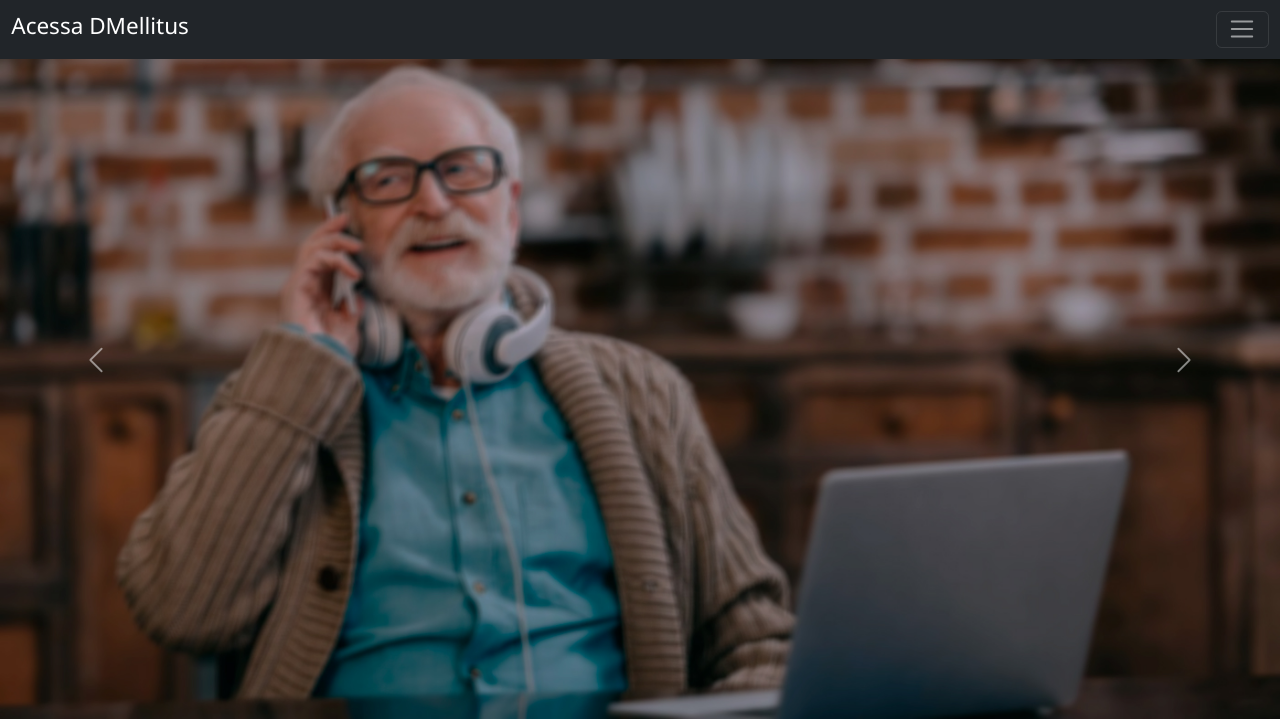
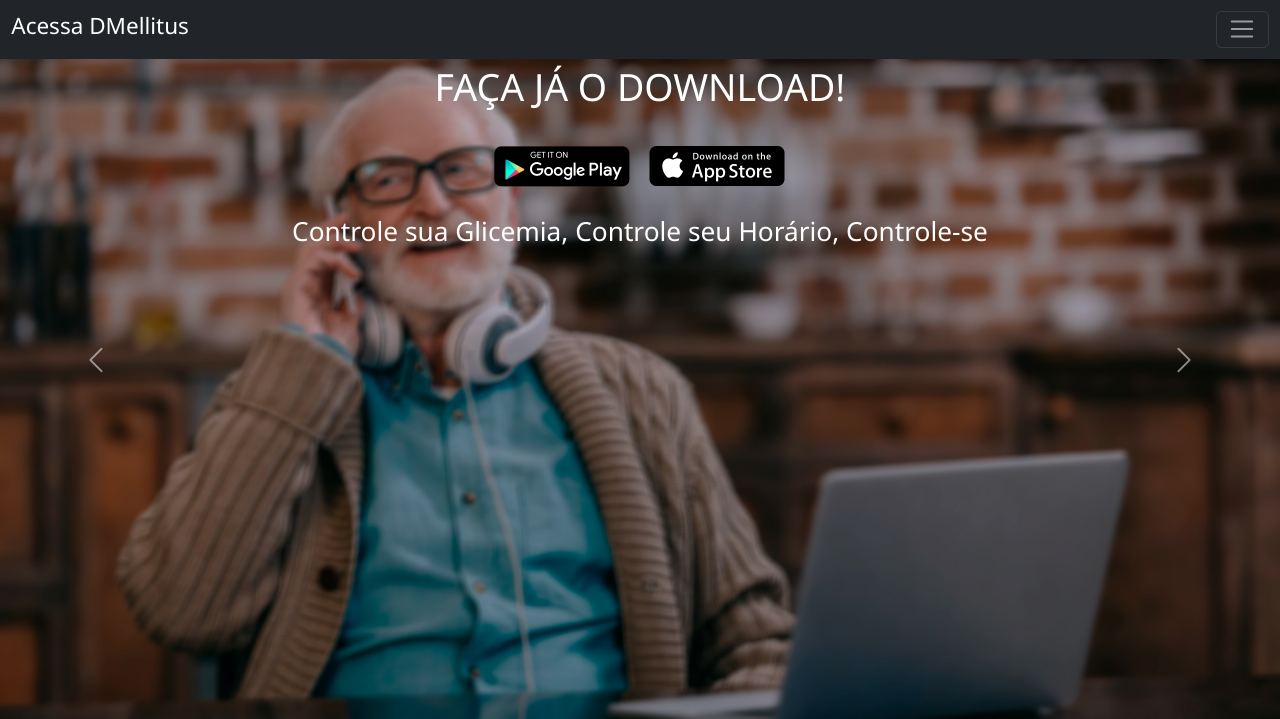
Before and after one commit to BiancaLouS/DMellitus, a PHP site: page / in a window 1280 px wide. Shown: the top 719 px of the page. Run offline with PHP 8.4, Linux system fonts and the light colour scheme; some libraries are stand-ins or nearby versions.

Commit message:
Adicionando novas imagens e finalizando carrossel principal

```diff
--- a/Css/estilo.css
+++ b/Css/estilo.css
@@ -171,3 +171,14 @@ footer ul.social-buttons li a i
 }
 
 /* Fim Configuração do Footer*/
+
+/* Carrossel Configs */
+
+.inlineIcone{
+    display: inline;
+
+}
+
+.textoBanner{
+    margin-bottom: 420px;
+}
--- a/download.php
+++ b/download.php
@@ -12,6 +12,7 @@
 <!-- botao download -->
 
 
+
   </main>
 </body>
 </html>
--- a/menu-header.php
+++ b/menu-header.php
@@ -59,7 +59,7 @@
 
                                 <li> <hr class="dropdown-divider"> </li>
 
-                                <li><a class="dropdown-item" href="#">O Cadastro   </a></li>
+                                <li><a class="dropdown-item" href="#"> O Cadastro </a></li>
 
                                 <li><a class="dropdown-item" href="#">Políticas e Termos de Uso</a></li>
 
@@ -84,19 +84,33 @@
         </div>
     </nav>
 
-    <!-- carousel do principal   -->
+    <!-- carousel do princiapl  -->
 
     <div id="carouselPrincipal" class="carousel slide carousel-fade" data-bs-ride="carousel">
 
             <div class="carousel-inner">
                     <div class="carousel-item active">
                         <img src="Img/IdosoModerno.jpg" class="d-block w-100" alt="Idoso usando aplicativo">
-                        <div class="carousel-caption d-none d-md-block"> </div>
+
+                        <!-- Texto do banner -->
+                        <div class="carousel-caption text-left textoBanner">
+                            <h1>FAÇA JÁ O DOWNLOAD! </h1>
+                            <h3 class="inlineIcone"><a href=""><img src="Img/googlePlay.png" style="width: 150px;" alt="Google Play"></a></h3>
+                            <h3 class="inlineIcone"><a href=""><img src="Img/appleStore.png" style="width: 150px;" alt="Apple Store"></a>
+
+                            <p class="subTexto">Controle sua Glicemia, Controle seu Horário, Controle-se </p>
+                        </div>
                     </div>
 
                     <div class="carousel-item">
-                    <img src="Img/PaiFilho.jpg" class="d-block w-100" alt="Pai e filho usando aplicativo">
+                    <img src="Img/maeFilha.jpg" class="d-block w-100" alt="Pai e filho usando aplicativo">
+                    <div class="carousel-caption text-left textoBanner">
+                            <h1>FAÇA JÁ O DOWNLOAD!</h1>
+                            <h3 class="inlineIcone"><a href=""><img src="Img/googlePlay.png" style="width: 150px;" alt="Google Play"></a></h3>
+                            <h3 class="inlineIcone"><a href=""><img src="Img/appleStore.png" style="width: 150px;" alt="Apple Store"></a>
 
+                            <p class="subTexto">Controle sua Glicemia, Controle seu Horário, Controle-se </p>
+                        </div>
                     </div>
             </div>
 
```
Also changed, not shown: Img/PaiFilho.jpg (deleted), Img/appleStore.png (added), Img/googlePlay.png (added), Img/maeFilha.jpg (added).
